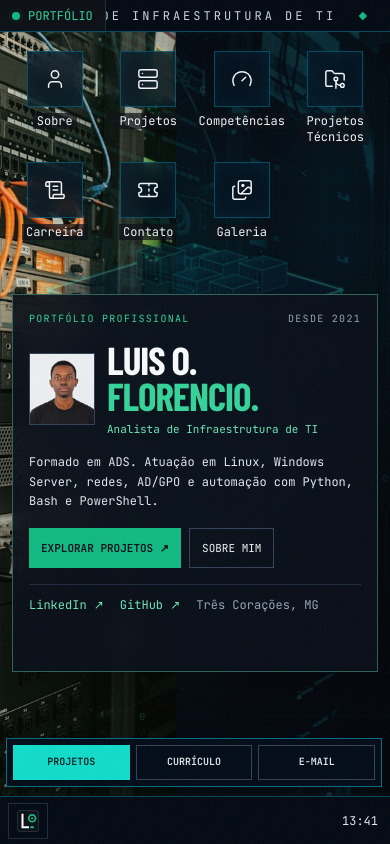
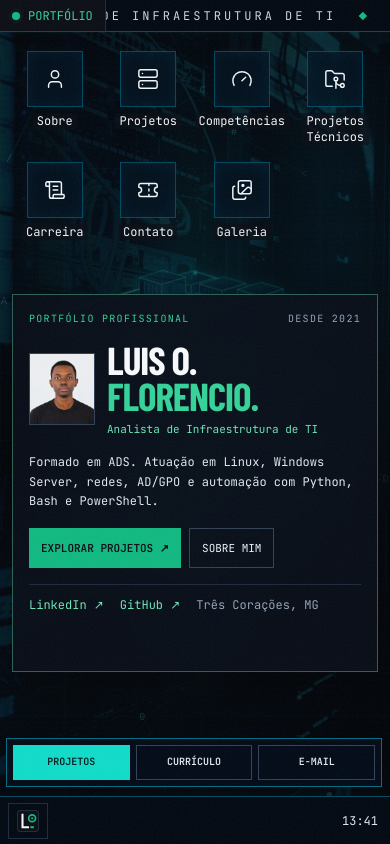
Before and after one commit to lteodoro780/lteodoro780.github.io, a React (Create React App) app in the folder frontend/: page / in a window 390 px wide. Built offline with nearby package versions, Linux system fonts and the light colour scheme; a web font is replaced by a local one.

Commit message:
style(v8): destacar maquete isométrica vetorial e racks laterais com neon controlado

```diff
--- a/frontend/src/App.css
+++ b/frontend/src/App.css
@@ -725,3 +725,43 @@
 @media (prefers-reduced-motion:reduce) {
   .v8-server-stack {will-change:auto !important;}
 }
+
+/* V8 revisão visual: arte isométrica vetorial de 4 pisos com servidores aparentes. */
+.v8-rack-left {
+  z-index:0;
+  filter:grayscale(1) sepia(.95) hue-rotate(152deg) saturate(4) brightness(.51) contrast(1.45);
+  opacity:.43;
+  object-position:18% center;
+  mask-image:linear-gradient(to right,#000 5%,rgba(0,0,0,.88) 48%,transparent 100%);
+}
+.v8-topology-svg {
+  width:min(93%,740px);
+  max-height:96%;
+  height:auto;
+  overflow:visible;
+  filter:drop-shadow(0 0 12px rgba(0,224,255,.55)) drop-shadow(0 13px 22px rgba(0,0,0,.7));
+}
+.v8-topology-svg .v8-server-plate {
+  transform:none;
+  box-shadow:none !important;
+  background:none;
+  border:none;
+  padding:0;
+}
+.v8-topology-svg .v8-server-plate::after {content:none;}
+.v8-topology-svg .v8-server-unit {transform:none;box-shadow:none;background:none;border:none;}
+.v8-topology-svg .v8-server-unit::before,
+.v8-topology-svg .v8-server-unit::after {content:none;}
+.v8-topology-svg .v8-server-unit circle {
+  filter:drop-shadow(0 0 3px #00dfff);
+}
+@media(max-width:1535px) {
+  .v8-topology-svg {width:min(96%,630px);max-height:90%;}
+}
+@media(max-width:767px) {
+  .v8-topology-svg {width:96%;max-height:100%;filter:drop-shadow(0 0 8px rgba(0,224,255,.24));}
+  .v8-rack-left {opacity:.24;}
+}
+@media(prefers-reduced-motion:reduce) {
+  .v8-topology-svg {filter:none;}
+}
```
